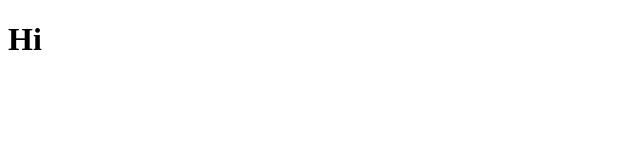
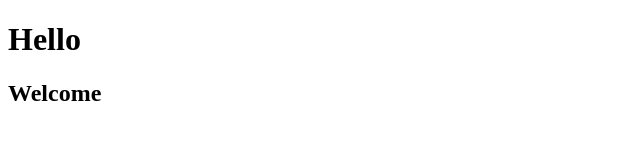
Before and after one commit to Hotecka/ittest, a plain HTML site: page index.html in a window 1280 px wide. Shown: the whole page, without its empty margins (0-640 px from the left). Drawn offline with Linux system fonts and the light colour scheme.

Commit message:
add hello

```diff
--- a/index.html
+++ b/index.html
@@ -7,6 +7,7 @@
     <title>Document</title>
 </head>
 <body>
-    <h1>Hi</h1>
+    <h1>Hello</h1>
+    <h2>Welcome</h2>
 </body>
 </html>
```
